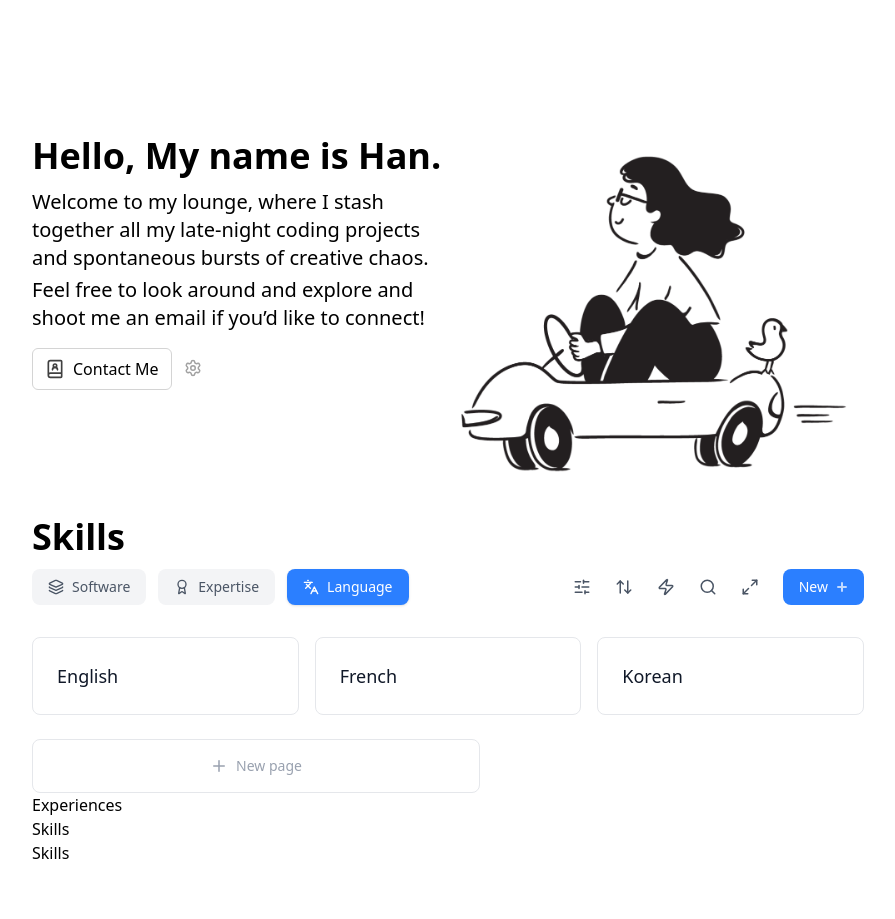
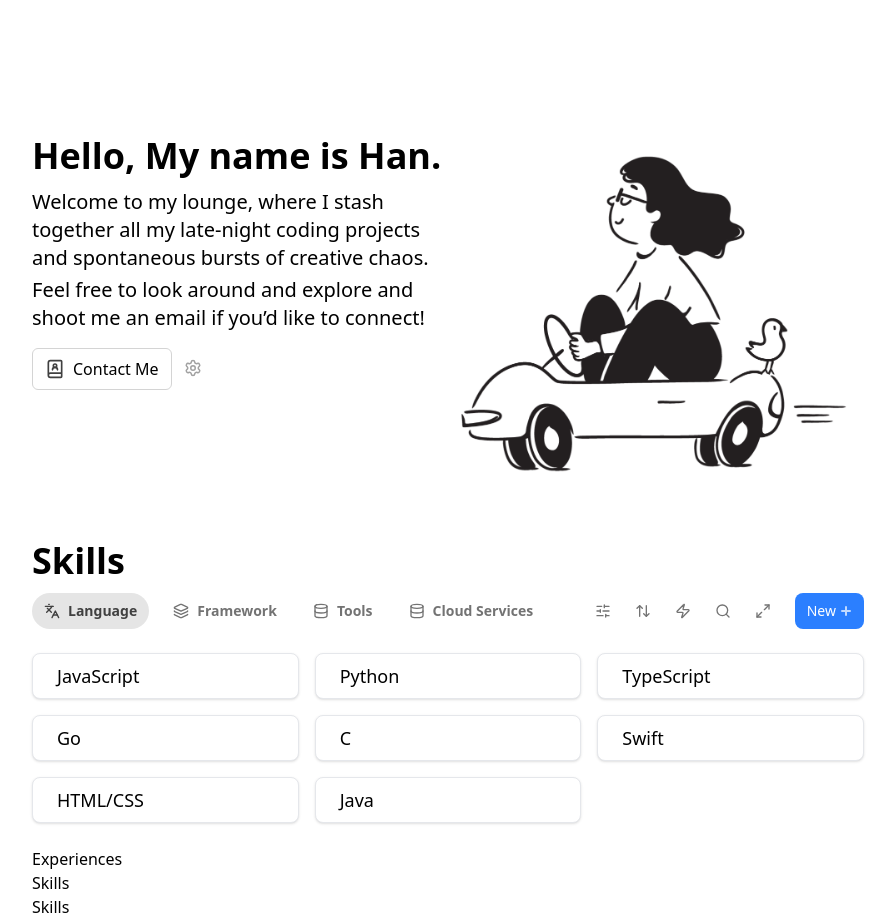
Before and after one commit to XuanGiaHanNguyen/Notion, a React (Vite) app in the folder frontend/: page / in a window 1280 px wide. Shown: the whole page, without its empty margins (192-1087 px from the left). Before the commit the page ends 865 px from the top, so only its background shows below. Built offline with nearby package versions, Linux system fonts and the light colour scheme.

Commit message:
updated lang

```diff
--- a/frontend/src/pages/Home.jsx
+++ b/frontend/src/pages/Home.jsx
@@ -34,7 +34,7 @@ function Home() {
       </div>
 
       {/* Part 2: Skills */}
-      <div>
+      <div className="mt-6">
         <h2 className="font-bold text-4xl pb-3">Skills</h2>
         <SkillsSection/>
       </div>
--- a/frontend/src/pages/skills/Skill.jsx
+++ b/frontend/src/pages/skills/Skill.jsx
@@ -1,18 +1,21 @@
 import { useState } from 'react';
-import { Plus, Layers, Award, Languages, SlidersHorizontal, ArrowUpDown, Zap, Search, Maximize2 } from 'lucide-react';
+import { Plus, Layers, Database, Languages, SlidersHorizontal, ArrowUpDown, Zap, Search, Maximize2 } from 'lucide-react';
 
 export default function SkillsSection() {
   const [activeTab, setActiveTab] = useState('language');
   const [skills, setSkills] = useState({
-    software: ['JavaScript', 'React', 'Python'],
-    expertise: ['Web Development', 'UI/UX Design', 'Data Analysis'],
-    language: ['English', 'French', 'Korean']
+    language: ['JavaScript', 'Python', 'TypeScript', 'Go', 'C', 'Swift', 'HTML/CSS', 'Java'],
+
+    framework: ['Web Development', 'UI/UX Design', 'Data Analysis'],
+    tools: ['English', 'French', 'Korean'],
+    clouds: ['Web Development', 'UI/UX Design', 'Data Analysis']
   });
 
   const tabs = [
-    { id: 'software', label: 'Software', icon: Layers },
-    { id: 'expertise', label: 'Expertise', icon: Award },
-    { id: 'language', label: 'Language', icon: Languages }
+    { id: 'language', label: 'Language', icon: Languages },
+    { id: 'framework', label: 'Framework', icon: Layers },
+    { id: 'tools', label: 'Tools', icon: Database },
+    { id: 'clouds', label: 'Cloud Services', icon: Database },
   ];
 
   const addNewSkill = () => {
@@ -29,7 +32,7 @@ export default function SkillsSection() {
     <div className="">
       <div className="max-w-6xl mx-auto">
         {/* Header */}
-        <div className="mb-8">
+        <div className="mb-2">
           {/* Tabs and Actions */}
           <div className="flex items-center justify-between mb-6">
             <div className="flex items-center gap-3">
@@ -39,10 +42,10 @@ export default function SkillsSection() {
                   <button
                     key={tab.id}
                     onClick={() => setActiveTab(tab.id)}
-                    className={`flex items-center gap-2 px-4 py-2 rounded-lg text-sm font-medium transition-all ${
+                    className={`flex items-center gap-2 px-3 py-2 rounded-full text-sm font-bold transition-all ${
                       activeTab === tab.id
-                        ? 'bg-blue-500 text-white shadow-sm'
-                        : 'bg-gray-100 text-gray-600 hover:bg-gray-200'
+                        ? 'bg-neutral-200 text-neutral-700'
+                        : 'text-neutral-500 hover:bg-neutral-200'
                     }`}
                   >
                     <Icon size={16} />
@@ -54,21 +57,21 @@ export default function SkillsSection() {
 
             <div className="flex items-center gap-2">
               <button className="p-2 hover:bg-gray-100 rounded-lg transition-colors">
-                <SlidersHorizontal size={18} className="text-gray-600" />
+                <SlidersHorizontal size={16} className="text-neutral-500" />
               </button>
               <button className="p-2 hover:bg-gray-100 rounded-lg transition-colors">
-                <ArrowUpDown size={18} className="text-gray-600" />
+                <ArrowUpDown size={16} className="text-neutral-500" />
               </button>
               <button className="p-2 hover:bg-gray-100 rounded-lg transition-colors">
-                <Zap size={18} className="text-gray-600" />
+                <Zap size={16} className="text-neutral-500" />
               </button>
               <button className="p-2 hover:bg-gray-100 rounded-lg transition-colors">
-                <Search size={18} className="text-gray-600" />
+                <Search size={16} className="text-neutral-500" />
               </button>
               <button className="p-2 hover:bg-gray-100 rounded-lg transition-colors">
-                <Maximize2 size={18} className="text-gray-600" />
+                <Maximize2 size={16} className="text-neutral-500" />
               </button>
-              <button className="flex items-center gap-2 px-4 py-2 bg-blue-500 text-white rounded-lg text-sm font-medium hover:bg-blue-600 transition-colors ml-2">
+              <button className="flex items-center gap-1 px-3 py-2 bg-blue-500 text-white rounded-lg text-sm font-medium hover:bg-blue-600 transition-colors ml-2">
                 New
                 <svg width="12" height="12" viewBox="0 0 12 12" fill="none" className="opacity-70">
                   <path d="M6 2V10M2 6H10" stroke="currentColor" strokeWidth="2" strokeLinecap="round"/>
@@ -83,23 +86,16 @@ export default function SkillsSection() {
           {skills[activeTab].map((skill, index) => (
             <div
               key={index}
-              className="bg-white border border-gray-200 rounded-lg p-6 hover:shadow-md transition-all cursor-pointer group"
+              className="bg-white border border-gray-200 rounded-lg p-2 px-6 shadow-sm hover:bg-neutral-50 transition-all cursor-pointer group"
             >
-              <h3 className="text-lg font-medium text-gray-900 group-hover:text-blue-600 transition-colors">
+              <h3 className="text-lg font-medium">
                 {skill}
               </h3>
             </div>
           ))}
         </div>
 
-        {/* New Page Button */}
-        <button
-          onClick={addNewSkill}
-          className="w-full max-w-md border border-gray-200 rounded-lg p-4 hover:bg-gray-50 transition-colors flex items-center justify-center gap-2 text-gray-400 hover:text-gray-600"
-        >
-          <Plus size={18} />
-          <span className="text-sm font-medium">New page</span>
-        </button>
+
       </div>
     </div>
   );
```
